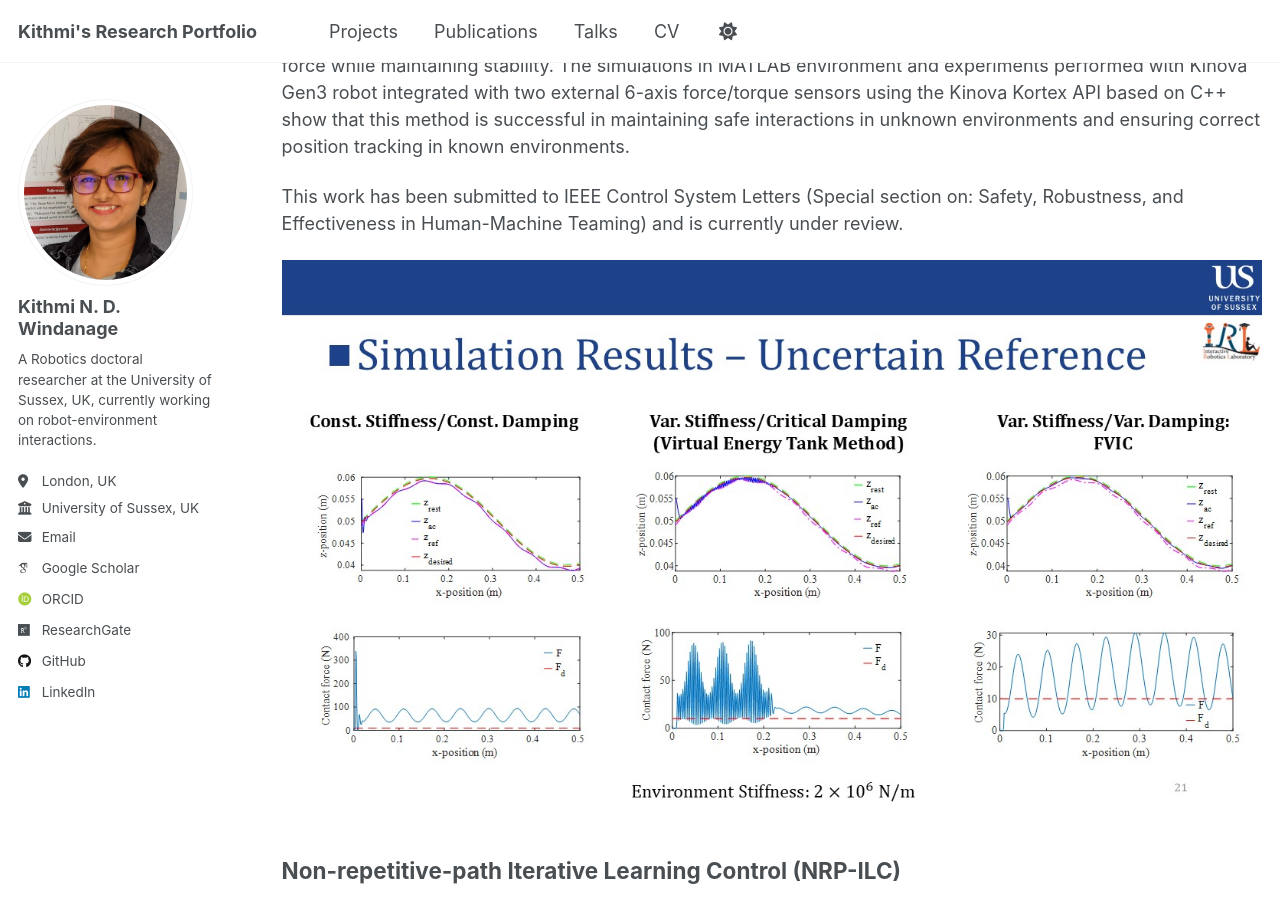
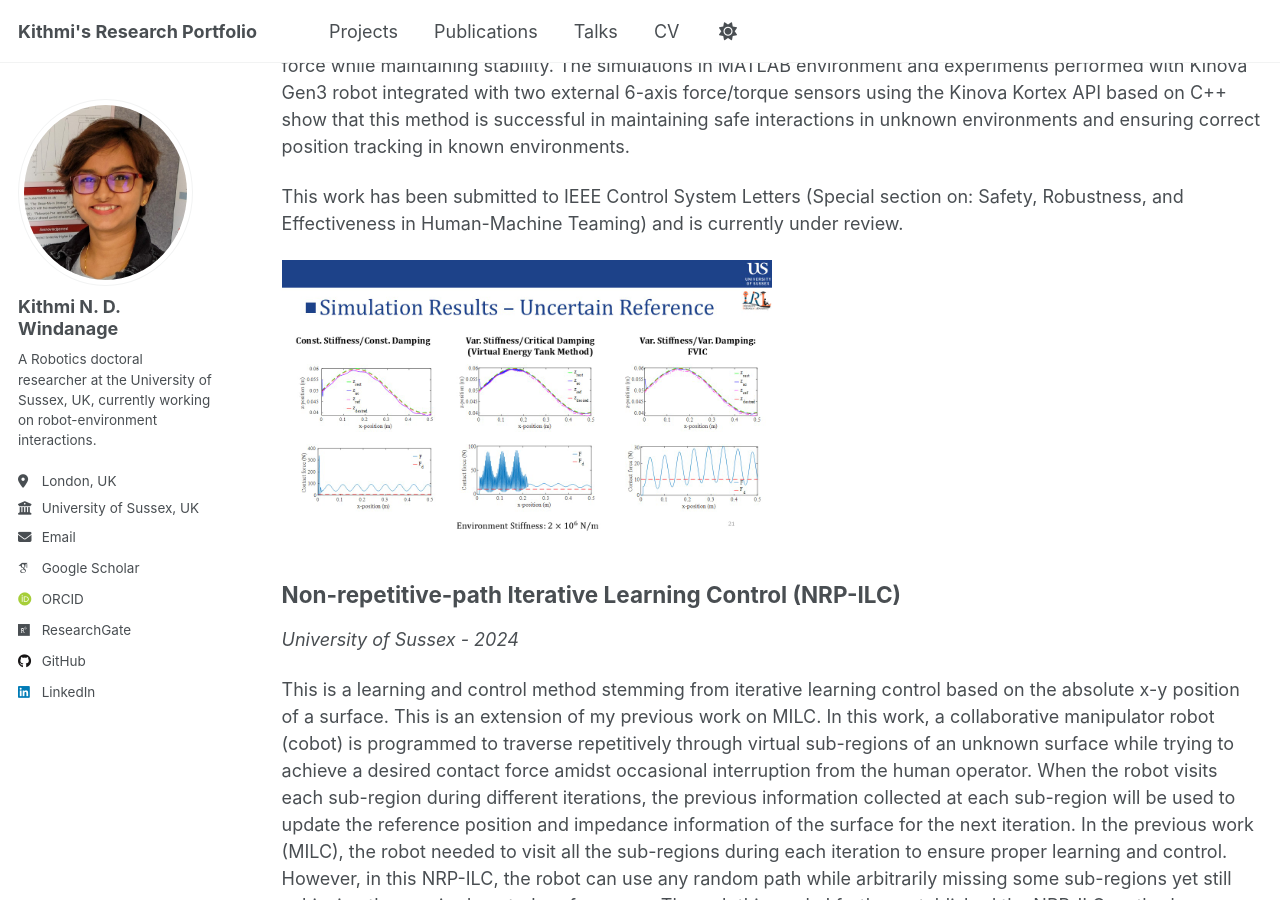
Before and after one commit to KithmiNDWidanage/KithmiNDWidanage.github.io, a Jekyll site: the page built from _pages/projects.md, in a window 1280 px wide and 900 px high, scrolled down 351 px. Built offline with Jekyll 4.4.1, drawn with Linux system fonts in a browser that asks for light colours; some web fonts are replaced.

Commit message:
projects- video sizes increased

```diff
--- a/_pages/projects.md
+++ b/_pages/projects.md
@@ -14,7 +14,8 @@ In this work, I developed a position-based variable impedance controller that up
 
 This work has been submitted to IEEE Control System Letters (Special section on: Safety, Robustness, and Effectiveness in Human-Machine Teaming) and is currently under review.
 
-![alt text](https://github.com/KithmiNDWidanage/KithmiNDWidanage.github.io/raw/refs/heads/master/images/FVIC_simulations.jpg "FVIC Simulations")
+<img src="https://github.com/KithmiNDWidanage/KithmiNDWidanage.github.io/raw/refs/heads/master/images/FVIC_simulations.jpg" alt="FVIC Simulations" width="50%"/>
+<!-- ![FVIC Simulations](https://github.com/KithmiNDWidanage/KithmiNDWidanage.github.io/raw/refs/heads/master/images/FVIC_simulations.jpg "FVIC Simulations") -->
 
 
 ## Non-repetitive-path Iterative Learning Control (NRP-ILC)
@@ -24,7 +25,7 @@ This is a learning and control method stemming from iterative learning control b
 
 This work has been accepted by IEEE Transactions on Robotics for publication.
 
-  <video width="320" height="240" controls loop="" muted="" autoplay="">
+  <video width="848" height="480" controls loop="" muted="" autoplay="">
   <source src="https://github.com/KithmiNDWidanage/KithmiNDWidanage.github.io/raw/refs/heads/master/videos/NRP-ILC_Demo.mp4">
 </video>
 
@@ -36,7 +37,7 @@ This is a learning and control method stemming from iterative learning control b
 This work was presented in the 2023 IEEE/RSJ International Conference on Intelligent Robots and Systems (IROS).
 
 
-  <video width="320" height="240" controls loop="" muted="" autoplay="">
+  <video width="848" height="480" controls loop="" muted="" autoplay="">
   <source src="https://github.com/KithmiNDWidanage/KithmiNDWidanage.github.io/raw/refs/heads/master/videos/MILC_demo.mp4">
 </video>
 
```
